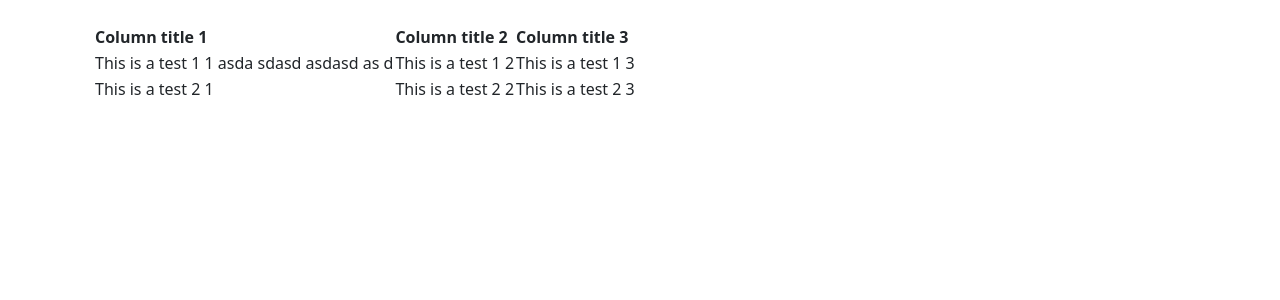
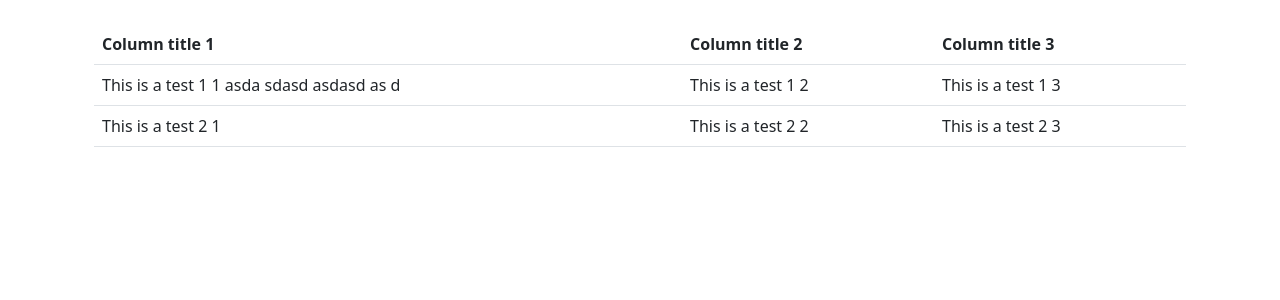
Before and after one commit to lewandy/vue-table, a Vue app: page / in a window 1280 px wide. Shown: the top 300 px of the page. Built offline with nearby package versions, Linux system fonts and the light colour scheme.

Commit message:
wip: makes a simplest api

```diff
--- a/src/App.vue
+++ b/src/App.vue
@@ -1,9 +1,11 @@
 <script setup lang="ts">
-import { onMounted } from 'vue';
-import Table from './components/VueTable.vue';
-import { useTable } from './composables/useTable';
+import { onMounted, ref } from 'vue';
+import VueTable from './components/VueTable.vue';
+import { VueTableConfiguration } from './types/types';
 
-const { load, state, options } = useTable({
+const data = ref();
+
+const tableOptions: VueTableConfiguration = {
   headers: [
     {
       name: "test1",
@@ -18,11 +20,10 @@ const { load, state, options } = useTable({
       title: "Column title 3"
     }
   ]
-})
+};
 
 onMounted(() => {
-  load(
-    [{
+  data.value = [{
     test1: "This is a test 1 1 asda sdasd asdasd as d",
     test2: "This is a test 1 2",
     test3: "This is a test 1 3"
@@ -32,13 +33,13 @@ onMounted(() => {
     test2: "This is a test 2 2",
     test3: "This is a test 2 3"
   }
-    ])
+  ]
 })
 </script>
 
 <template>
   <div class="container">
-    <Table :options="options" :state="state" />
+    <VueTable class="table" :options="tableOptions" :state="data" />
   </div>
 </template>
 
--- a/src/composables/useTable.ts
+++ /dev/null
@@ -1,32 +0,0 @@
-/**
- * This composable function allows us to create the table configuration.
- */
-
-import { ref } from "vue"
-import type { TableUtilities, VueTableConfiguration } from "../types/useTable.types"
-
-export function useTable(options: VueTableConfiguration): TableUtilities {
-  const state = ref([])
-
-  const load = (data: any): void => {
-    state.value = data
-  }
-
-  // TODO: Implement sort functionality
-  const sort = (sortBy: string) => {
-
-  }
-
-  // TODO: Implement filter functionality
-  const filter = (key: string, value: string | number) => {
-
-  }
-
-  return {
-    load,
-    sort,
-    filter,
-    state,
-    options,
-  }
-}
```
Also changed, not shown: src/components/VueTable.vue (+3 -6 lines), src/types/types.ts (renamed from src/types/useTable.types.ts). Lines whose indentation alone changed are shown as unchanged.
